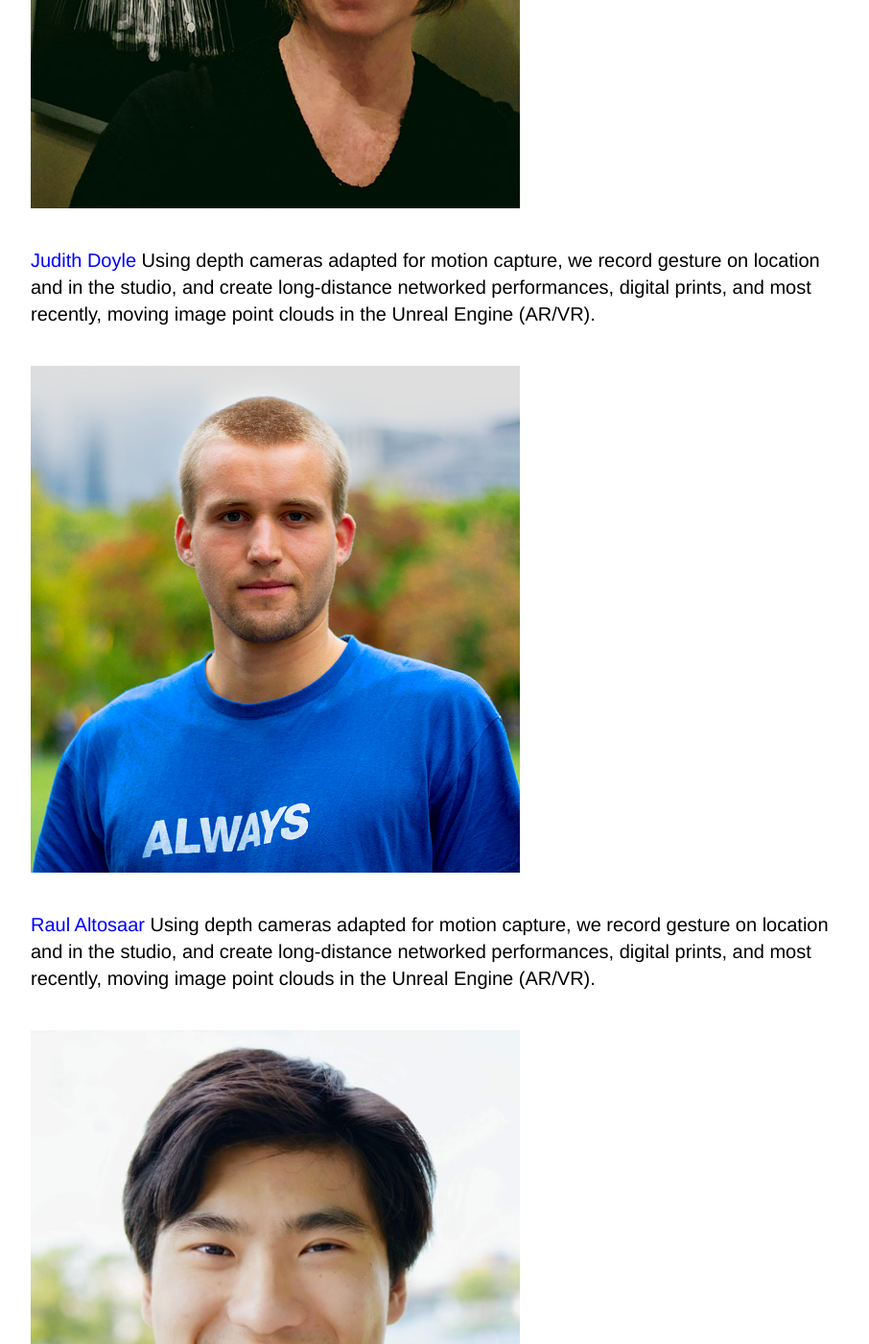
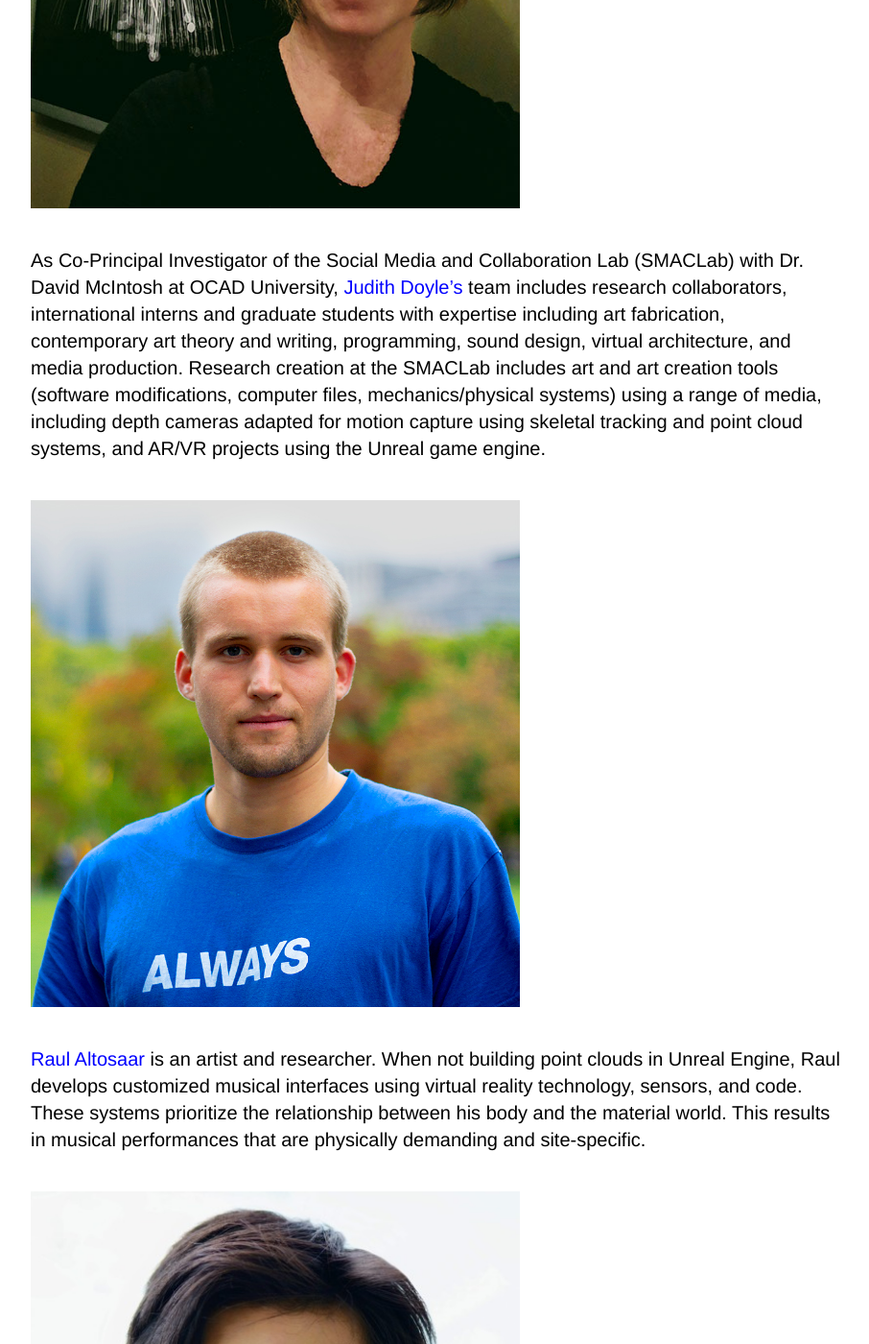
Before and after one commit to gesturecloud/gesturecloud.github.io, a Jekyll site: the page built from _pages/about.md, in a window 1280 px wide and 1400 px high, scrolled down 617 px. Shown: the whole window at 96% size, without its empty margins (183-1089 px from the left). Built offline with Jekyll 4.4.1, drawn with Linux system fonts in a browser that asks for light colours; some of the changed text lies outside the part shown.

Commit message:
update biographies

```diff
--- a/_config.yml
+++ b/_config.yml
@@ -12,7 +12,5 @@ collections:
   output: true
   permalink: /blogposts/:path/
 
-
-
 kramdown:
   parse_block_html: true
--- a/_pages/about.md
+++ b/_pages/about.md
@@ -7,13 +7,13 @@ permalink: /about
 <article class="project about">
 
 <img id="headshot" src="assets/img/pages/about/judith-doyle.jpg">
-<a href="http://readingpictures.com/" target="_blank">Judith Doyle</a> Using depth cameras adapted for motion capture, we record gesture on location and in the studio, and create long-distance networked performances, digital prints, and most recently, moving image point clouds in the Unreal Engine (AR/VR).
+As Co-Principal Investigator of the Social Media and Collaboration Lab (SMACLab) with Dr. David McIntosh at OCAD University, <a href="http://readingpictures.com/" target="_blank">Judith Doyle’s</a> team includes research collaborators, international interns and graduate students with expertise including art fabrication, contemporary art theory and writing, programming, sound design, virtual architecture, and media production. Research creation at the SMACLab includes art and art creation tools (software modifications, computer files, mechanics/physical systems) using a range of media, including depth cameras adapted for motion capture using skeletal tracking and point cloud systems, and AR/VR projects using the Unreal game engine.
 
 <img id="headshot" src="assets/img/pages/about/raul-altosaar.jpg">
-<a href="https://raul.earth/" target="_blank">Raul Altosaar</a> Using depth cameras adapted for motion capture, we record gesture on location and in the studio, and create long-distance networked performances, digital prints, and most recently, moving image point clouds in the Unreal Engine (AR/VR).
+<a href="https://raul.earth/" target="_blank">Raul Altosaar</a> is an artist and researcher. When not building point clouds in Unreal Engine, Raul develops customized musical interfaces using virtual reality technology, sensors, and code. These systems prioritize the relationship between his body and the material world. This results in musical performances that are physically demanding and site‑specific.
 
 <img id="headshot" src="assets/img/pages/about/william-wu.jpg">
-<a href="https://willy-vvu.github.io/" target="_blank">William Wu</a> Using depth cameras adapted for motion capture, we record gesture on location and in the studio, and create long-distance networked performances, digital prints, and most recently, moving image point clouds in the Unreal Engine (AR/VR).
+<a href="https://willy-vvu.github.io/" target="_blank">William Wu</a> works with people, computation, and design thinking to make games, poems, MIDI controllers, and everything in between. Willy wonders how to reimagine programming as a creative process in today's world of graphical, physical, and spatial interfaces.
 
 </article>
 </section>
```
Also changed, not shown: 1 other file.
